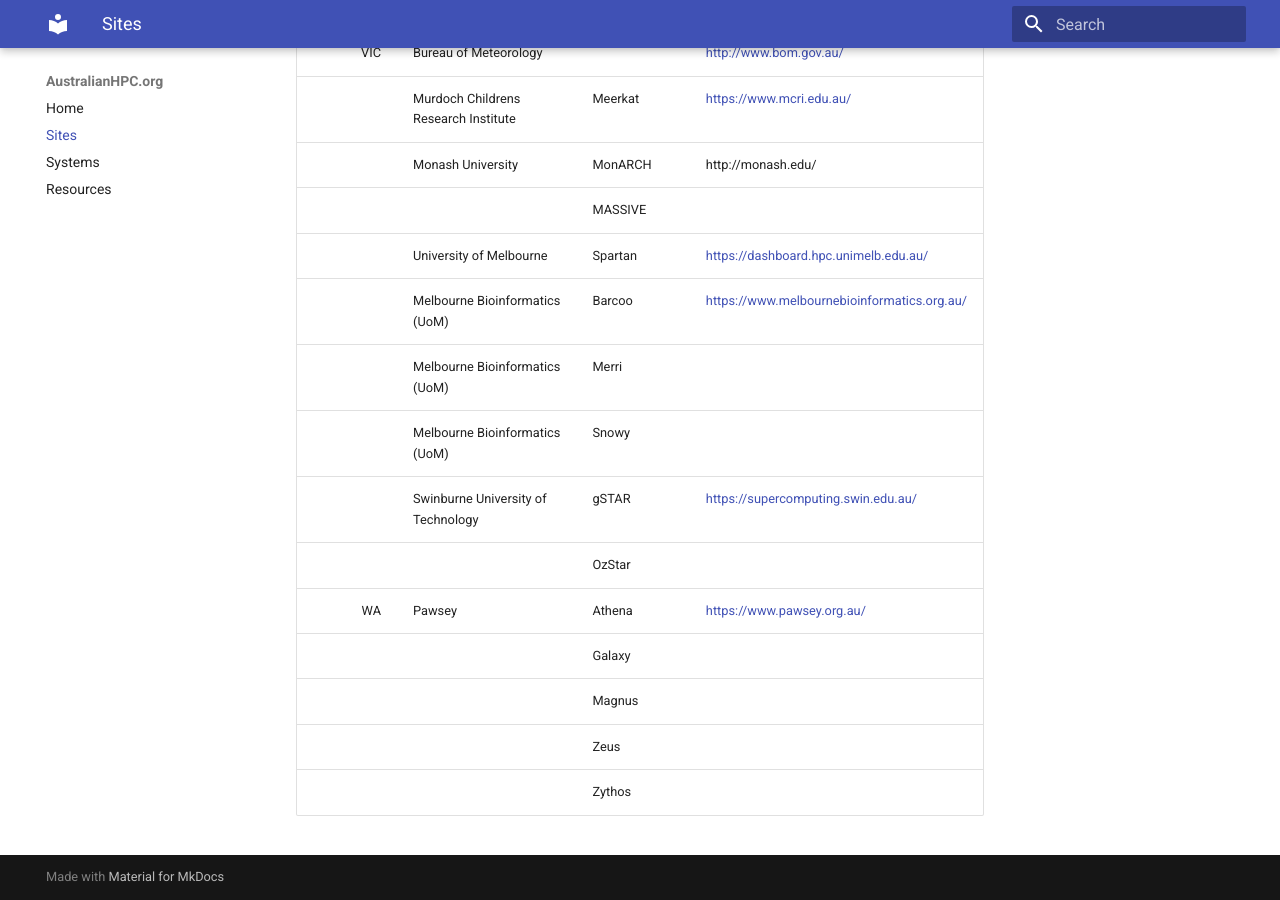
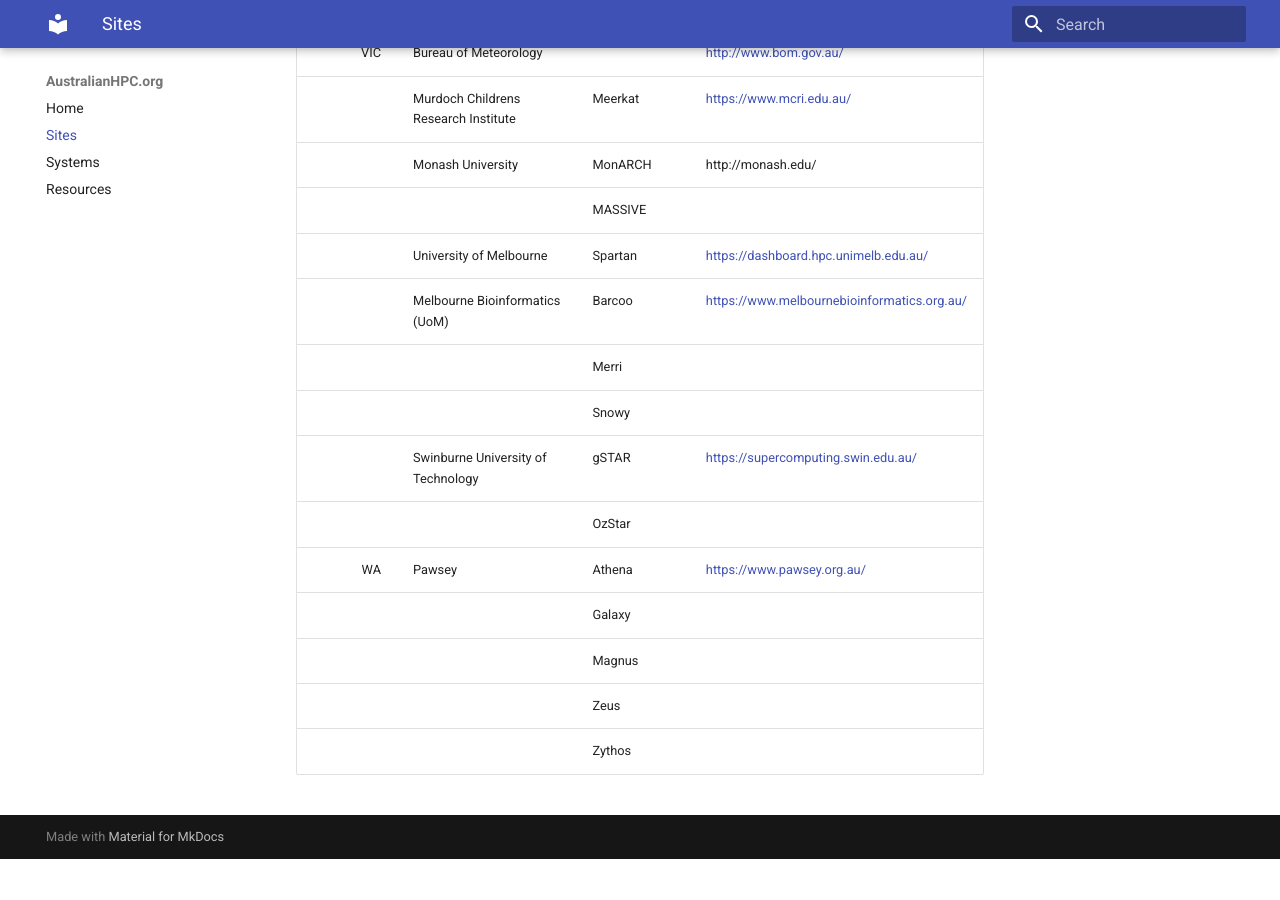
Before and after one commit to australianHPC/Website, an MkDocs documentation site: the page built from docs/sites.md, in a window 1280 px wide and 900 px high, scrolled down 1586 px. Built offline with MkDocs 1.6.1 and Material for MkDocs 9.7.7, drawn with Linux system fonts in a browser that asks for light colours; old or Windows-style settings are respelled for this version of MkDocs; after the commit the page ends 2445 px from its top, so only the background shows below that.

Commit message:
sites.md: Fix up formatting for Melbourne Bio sites

```diff
--- a/docs/sites.md
+++ b/docs/sites.md
@@ -35,8 +35,8 @@ VIC | Bureau of Meteorology  | | [http://www.bom.gov.au/](http://www.bom.gov.au/
 | | MASSIVE |
 | University of Melbourne  | Spartan | [https://dashboard.hpc.unimelb.edu.au/](https://dashboard.hpc.unimelb.edu.au/)
 | Melbourne Bioinformatics (UoM) | Barcoo | [https://www.melbournebioinformatics.org.au/](https://www.melbournebioinformatics.org.au/)
-| Melbourne Bioinformatics (UoM) | Merri |
-| Melbourne Bioinformatics (UoM) | Snowy |
+|  | Merri |
+|  | Snowy |
 | Swinburne University of Technology  | gSTAR | [https://supercomputing.swin.edu.au/](https://supercomputing.swin.edu.au/)
 | | OzStar |
 WA | Pawsey | Athena | [https://www.pawsey.org.au/](https://www.pawsey.org.au/)
```
